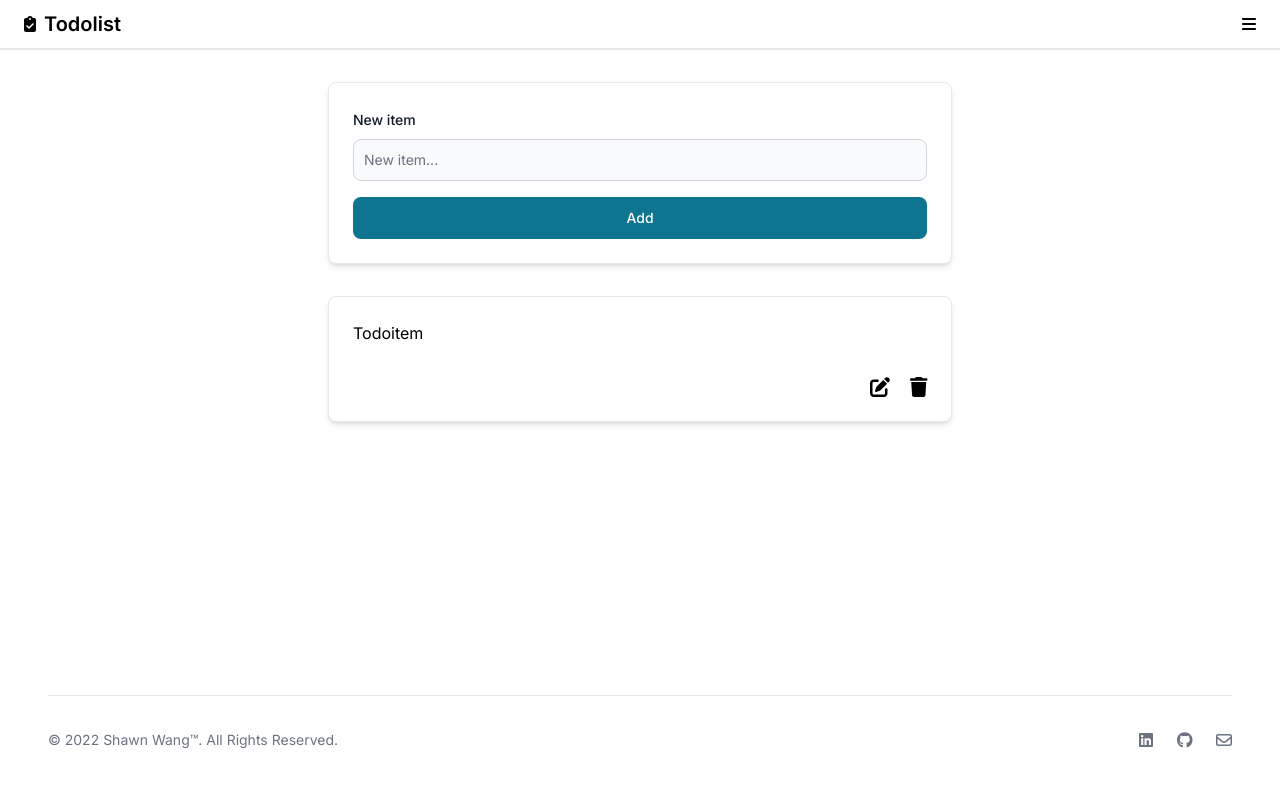
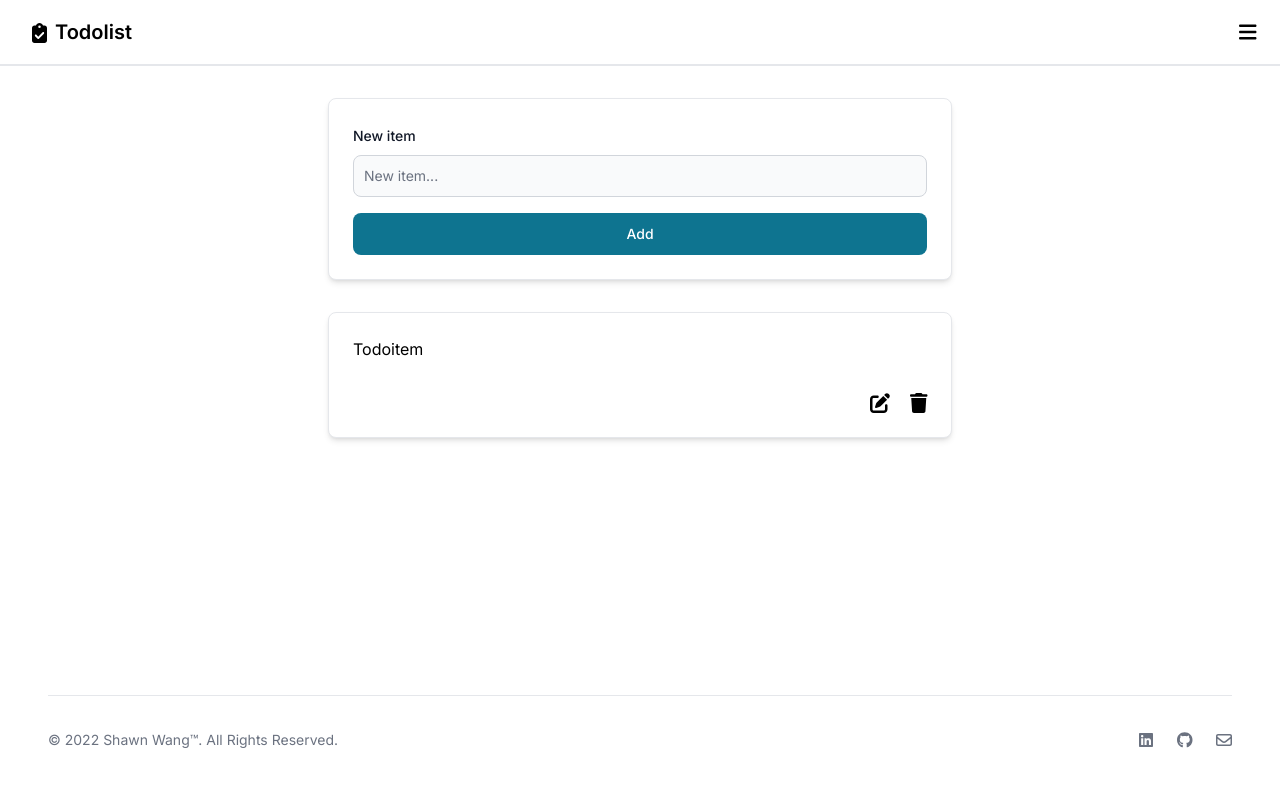
Before and after one commit to shawn8728/todolist, a Next.js app: page / in a window 1280 px wide. Shown: the top 786 px of the page. Built offline with nearby package versions, Linux system fonts and the light colour scheme.

Commit message:
Update header layout

```diff
--- a/components/Header.jsx
+++ b/components/Header.jsx
@@ -1,4 +1,4 @@
-'use client';
+"use client";
 
 import React from "react";
 import { Dropdown } from "flowbite-react";
@@ -8,19 +8,22 @@ import { faBars, faClipboardCheck } from "@fortawesome/free-solid-svg-icons";
 export default function Header() {
   return (
     <header>
-      <div className="flex flex-wrap justify-between items-center border-b-2 px-4 lg:px-6 py-2.5 mx-auto max-w-screen-xl w-full">
+      <div className="flex flex-wrap justify-between items-center border-b-2 px-4 lg:px-6 py-2.5 mx-auto w-full">
         {/* <!-- Brand --> */}
-        <a href="/" className="flex items-center">
-          <FontAwesomeIcon icon={faClipboardCheck} />
+        <div className="flex items-center justify-start">
+          <a href="/" className="p-2">
+            <FontAwesomeIcon icon={faClipboardCheck} size="lg" />
             <span className="ml-2 self-center text-xl font-semibold whitespace-nowrap dark:text-white">
               Todolist
             </span>
           </a>
+        </div>
         {/* <!-- Dropdown menu --> */}
+        <div className="flex items-center justify-end">
           <Dropdown
             arrowIcon={false}
             inline={true}
-          label={<FontAwesomeIcon icon={faBars} />}
+            label={<FontAwesomeIcon icon={faBars} size="lg" />}
           >
             <Dropdown.Header>
               <span className="block text-sm">Bonnie Green</span>
@@ -31,6 +34,7 @@ export default function Header() {
             <Dropdown.Item>Sign out</Dropdown.Item>
           </Dropdown>
         </div>
+      </div>
     </header>
   );
 }
```
Lines whose indentation alone changed are shown as unchanged.
